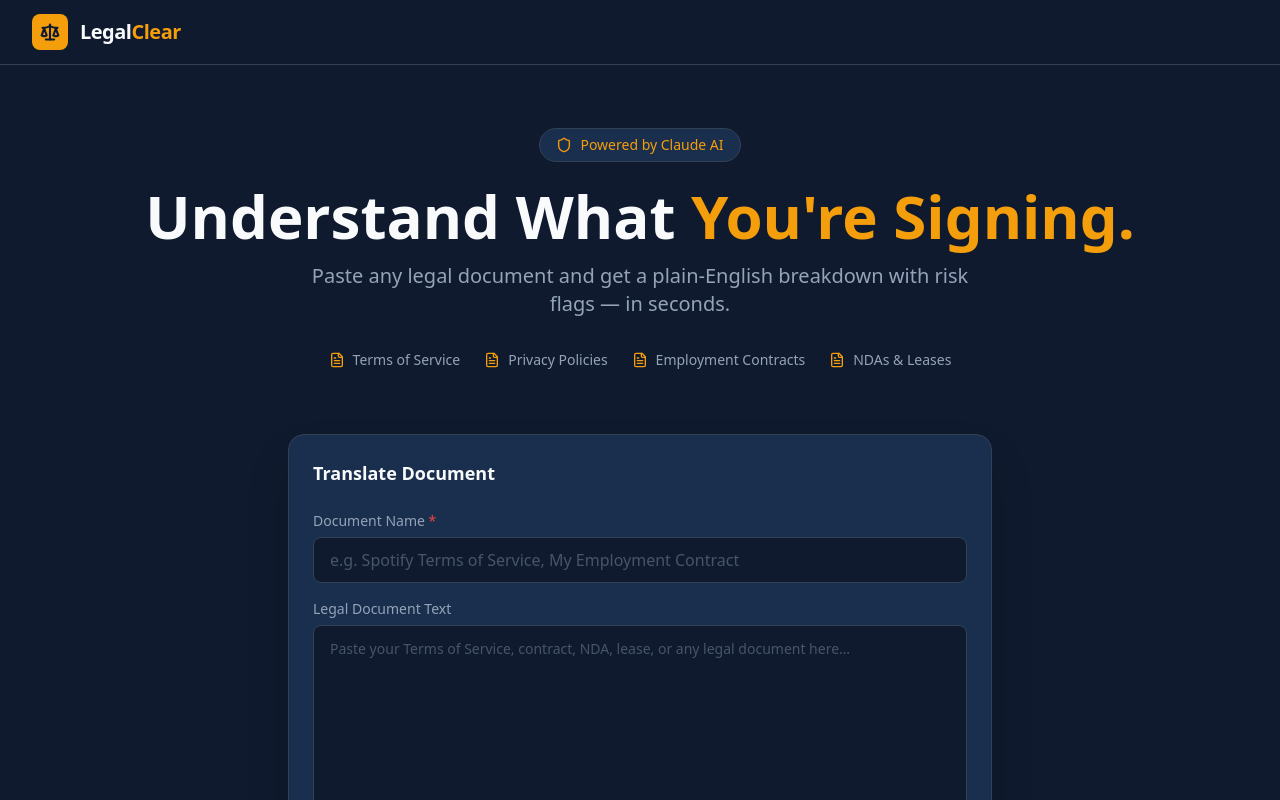
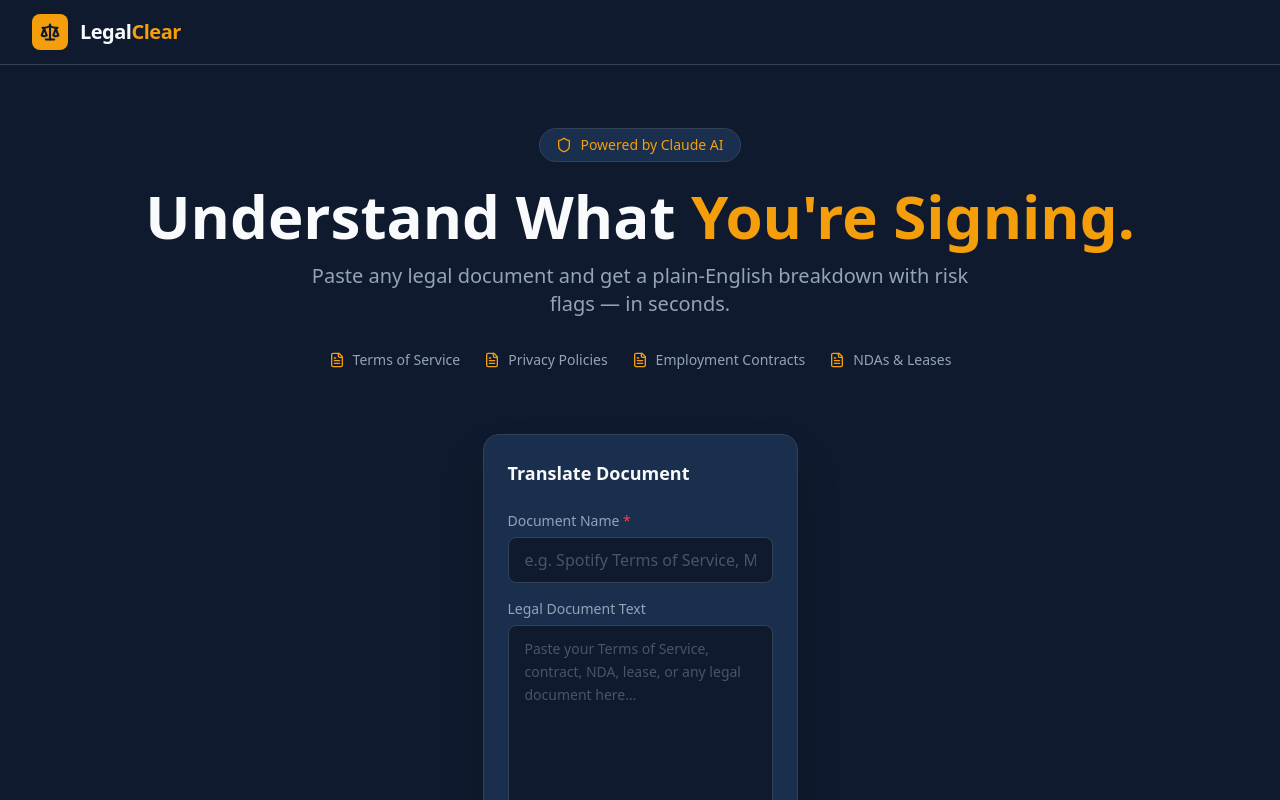
Before and after one commit to imbhavikjadav-byte/legalclear, a React (Vite) app in the folder frontend/: page / in a window 1280 px wide. Shown: the top 800 px of the page. Built offline with nearby package versions, Linux system fonts and the light colour scheme; no server answers.

Commit message:
fixed loader position

```diff
--- a/frontend/src/App.jsx
+++ b/frontend/src/App.jsx
@@ -68,7 +68,7 @@
       />
       <Navbar />
 
-      <main className="flex-1 pt-16">
+      <main className="flex-1 pt-16 flex flex-col">
         {!translationData && !isLoading && (
           <>
             <HeroSection />
```
